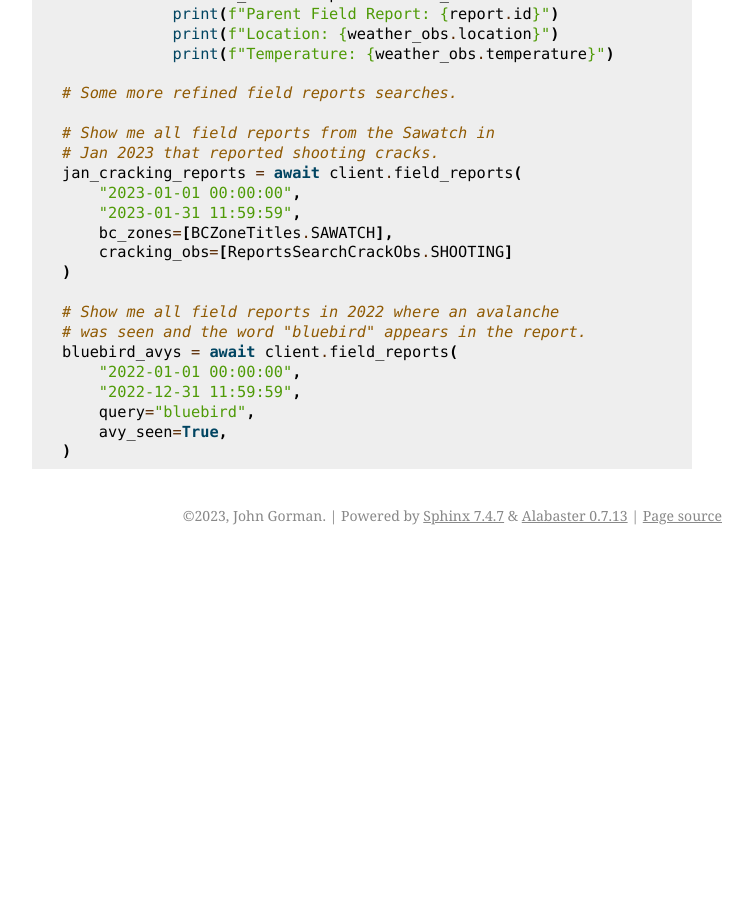
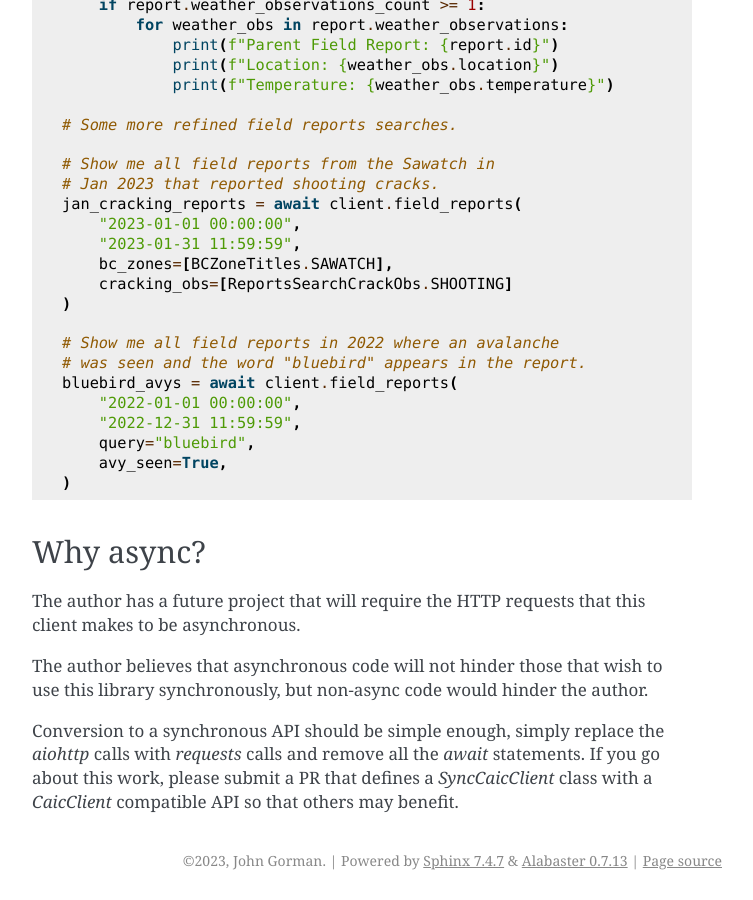
Before and after one commit to gormaniac/caic-python, a Sphinx documentation site: the page built from docs/source/usage.rst, in a window 1280 px wide and 900 px high, scrolled down 1183 px. Shown: the whole window, without its empty margins (388-1141 px from the left). Built offline with Sphinx 7.4.7, drawn with Linux system fonts in a browser that asks for light colours; before the commit the page ends 1738 px from its top, so only the background shows below that; some of the changed text lies outside the part shown.

Commit message:
docs: update usage docs to include async notes

```diff
--- a/docs/source/usage.rst
+++ b/docs/source/usage.rst
@@ -7,7 +7,10 @@
 
 To use `caicpy` as a library, start with the `caicpy.client` module. Other supporting modules may be used if calling code requires it.
 
-Examples::
+Examples
+--------
+
+::
 
     import datetime
 
@@ -72,3 +75,12 @@
         query="bluebird",
         avy_seen=True,
     )
+
+Why async?
+----------
+
+The author has a future project that will require the HTTP requests that this client makes to be asynchronous.
+
+The author believes that asynchronous code will not hinder those that wish to use this library synchronously, but non-async code would hinder the author.
+
+Conversion to a synchronous API should be simple enough, simply replace the `aiohttp` calls with `requests` calls and remove all the `await` statements. If you go about this work, please submit a PR that defines a `SyncCaicClient` class with a `CaicClient` compatible API so that others may benefit.
```
Also changed, not shown: 6 other files.
